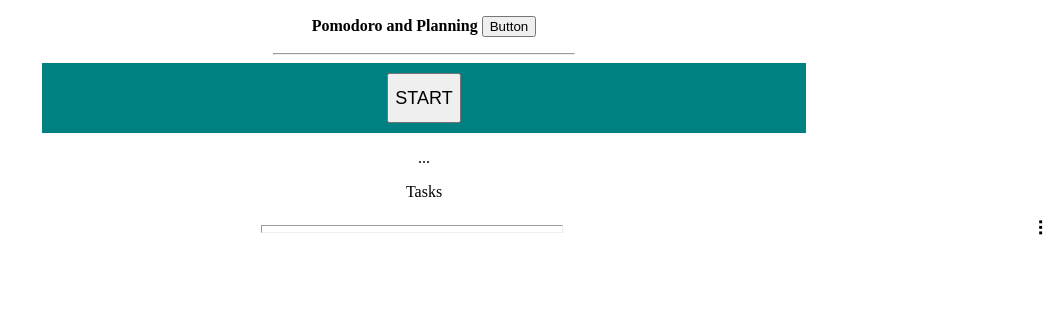
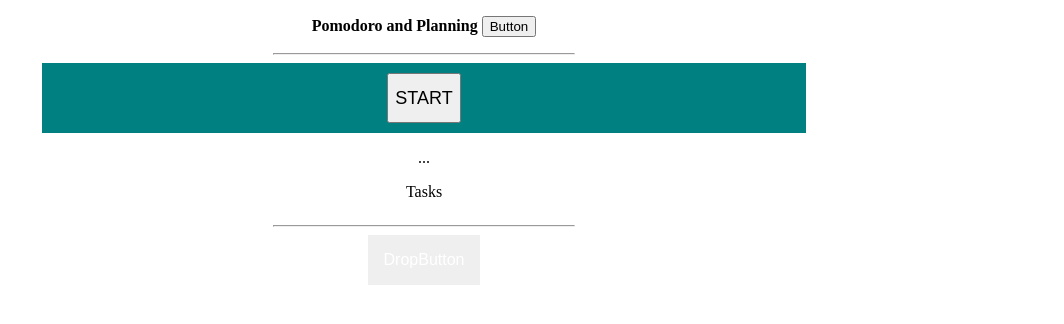
Before and after one commit to Lucid-art/Team-8-Project, a Flask app: page /pomodoro in a window 1280 px wide. Shown: the top 324 px of the page, without its empty margins (216-1280 px from the left). Run offline with Flask 2, Linux system fonts and the light colour scheme.

Commit message:
dropdown still not working but new code for it

```diff
--- a/static/script.js
+++ b/static/script.js
@@ -0,0 +1,16 @@
+function myFunction(){
+    document.getElementById("myDropdowm").classList.toggle("show");
+}
+
+window.onclick = function(event){
+    if (!event.target.matches('.dropbtn')){
+        var dropdowns = document.getElementsByClassName("dropdown-content");
+        var i;
+        for (i = 0; i < dropdowns.length; i++){
+            var openDropdown = dropdowns[i];
+            if(openDropdown.classList.contains('show')){
+                openDropdown.classList.remove('show');
+            }
+        }
+    }
+}
--- a/templates/pomodoro.html
+++ b/templates/pomodoro.html
@@ -5,6 +5,7 @@
     <meta name="viewport" content="width=device-width, initial-scale=1.0">
     <title>Document</title>
     <link rel= "stylesheet" href = "/static/style.css">
+    <script src = "/static/script.js" charset = "UTF-8"></script>
 
     <style>
 
@@ -38,50 +39,47 @@
         text-align: center;
     }
 
-    .menu-nav{
-        background-color: white;
-        display: flex;
-        justify-content: space-between;
+    .dropbtn{
+        color: white;
+        padding: 16px;
+        font-size: 16px;
+        border: none;
+        cursor: pointer;
     }
 
-    .three-dots:after{
-        cursor: pointer;
-        content: '\2807';
-        font-size: 20px;
-        padding: 0 5px;
-    }
-
-    a{
-        text-decoration: none;
-        color: white;
-    }
-
-    a div{
-        padding: 2px;
+    .dropbtn:hover, .dropbtn:focus{
+        background-color: white;
     }
 
     .dropdown{
-        position: absolute;
-        right: 40px;
-        background-color: white;
-        box-shadow: 0px 0px 3px white;
-        outline: none;
-        opacity: 0;
-        z-index: -1;
-        max-height: 0;
-        transition: opacity 0.1s, z-index 0.1s, max-height 5s;
+        position: relative;
+        display: inline-block;
     }
 
-    .dropdown-container:focus{
-        outline: none;
+    .dropdown-content{
+        display: none;
+        position: absolute;
+        min-width: 160px;
+        overflow: auto;
+        box-shadow: 0px 8px 16px 0px rgba(0,0,0,0.2);
+        z-index: 1;
     }
 
-    .dropdown-container:focus .dropdown{
-        opacity: 1;
-        z-index: 100;
-        max-height: 100vh;
-        transition: opacity 0.2s, z-index 0.2s, max-height 0.2s;
+    .dropdown-content a{
+        color: black;
+        padding: 12px 16px;
+        text-decoration: none;
+        display: block;
     }
+
+    .dropdown a:hover{
+        background-color: white;
+    }
+
+    .show{
+        display: block;
+    }
+
     </style>
 
 </head>
@@ -101,17 +99,17 @@
 
     <div id = "agenda2">
         <p>Tasks</p>
-        <div class = "menu-nav"><hr width = "300">
-            <div class = "dropdown-container" tabindex = "-1">
-                <div class = "three-dots"></div>
-                 <div class = "dropdown">
+
+            <div class = "dropdown"><hr width = "300">
+                <button onclick = "myFunction()" class = "dropbtn"> DropButton </button>
+                 <div id = "myDropdown" class = "dropdown-content">
                     <a href = "#"><div>first</div></a>
                     <a href = "#"><div>second</div></a>
                     <a href = "#"><div>third</div></a>
                     <a href = "#"><div>fourth</div></a>
                 </div>
             </div>
-        </div>
+
     </div>
 
 
```
